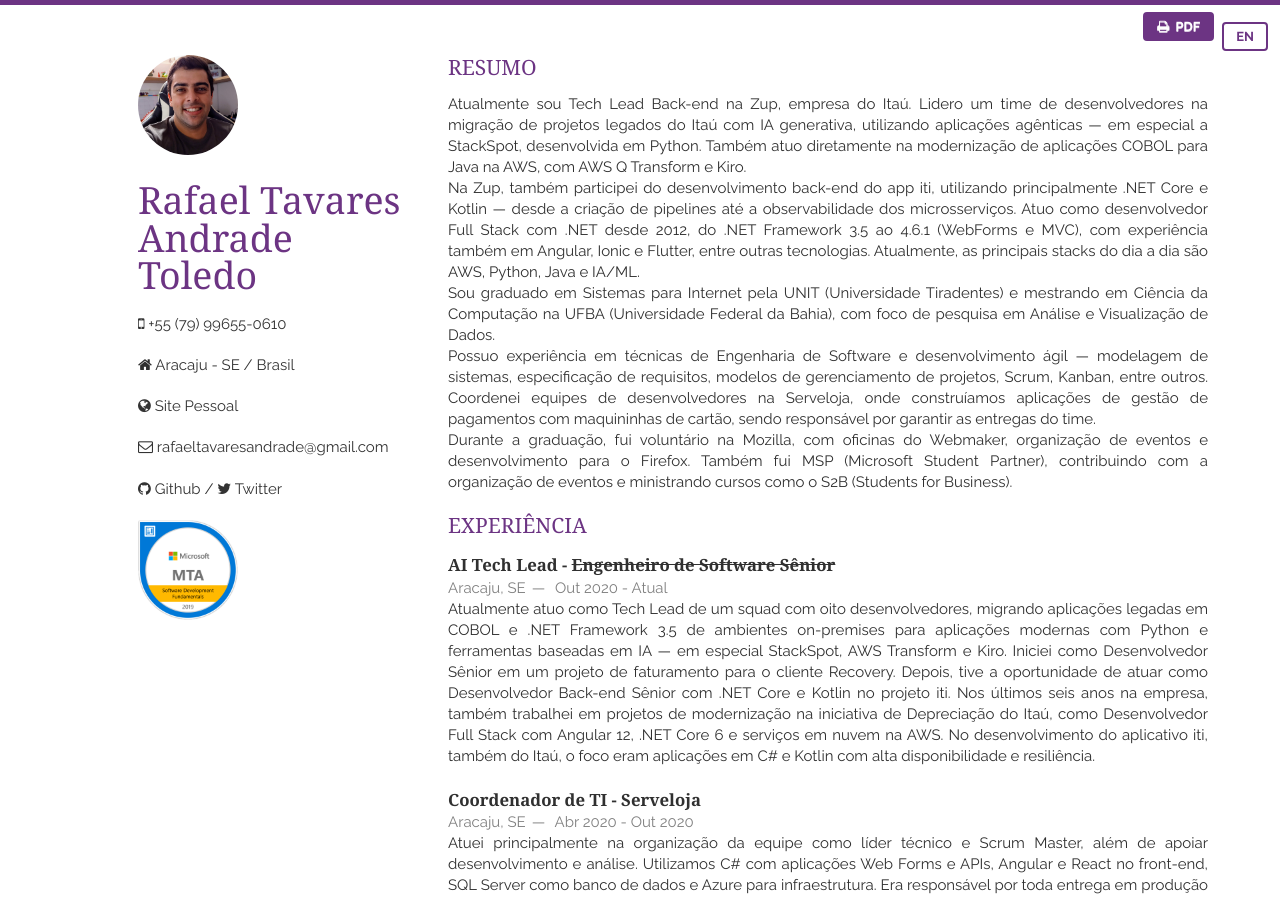
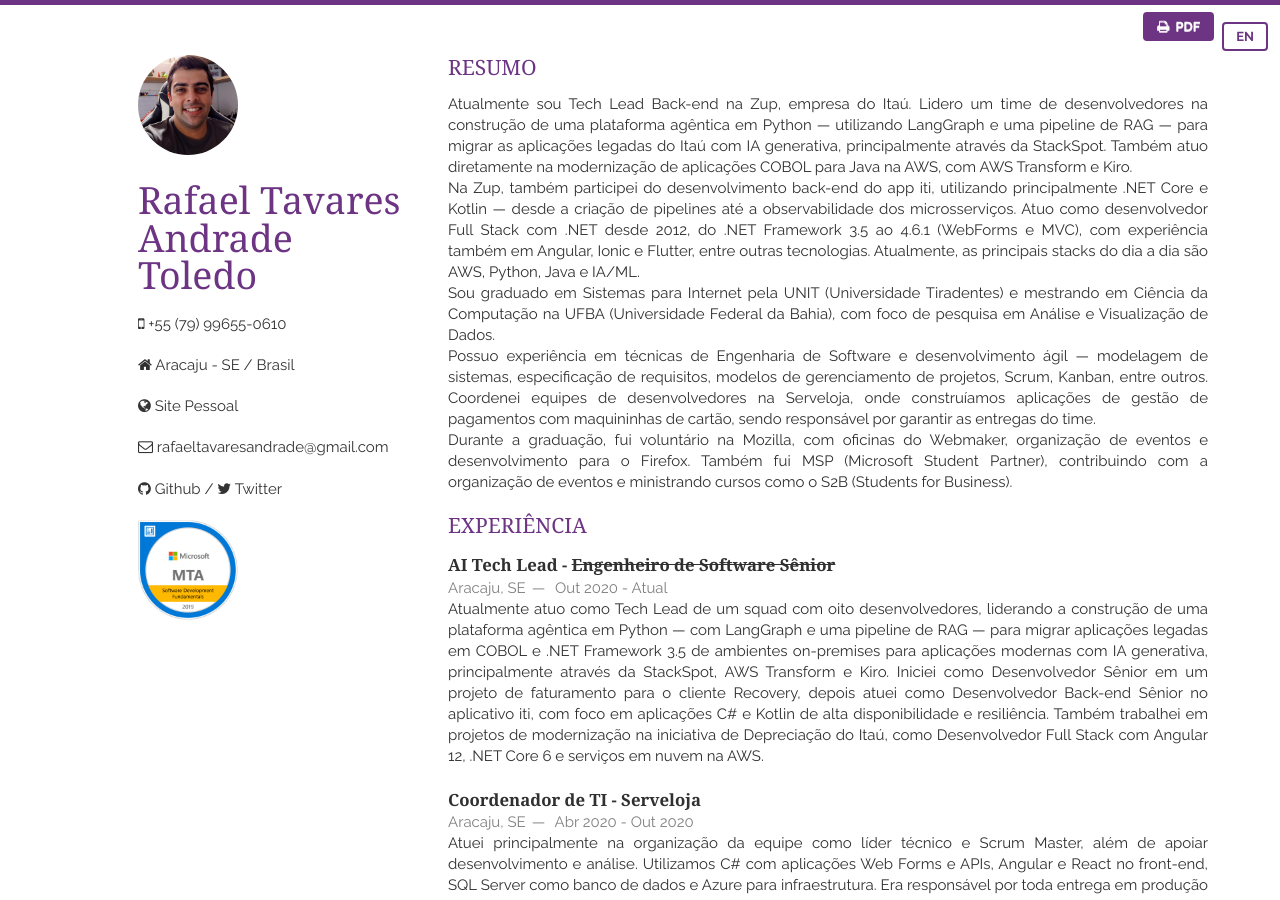
Before and after one commit to RafasTavares/resume-cv, a Jekyll site: the page built from pt/index.html, in a window 1280 px wide and 900 px high. Built offline with Jekyll 4.4.1, drawn with Linux system fonts in a browser that asks for light colours; nearby versions of some CDN libraries.

Commit message:
Update Summary and AI Tech Lead experience with agentic platform details
Highlights leading the team that builds an agentic platform in
Python (LangGraph + RAG pipeline) to migrate Itaú's legacy
applications, in both EN and PT-BR. Also fixes an "AWS Q Transform"
vs "AWS Transform" naming inconsistency and removes redundant
wording in the AI Tech Lead entry (duplicate mentions of the iti
project and a dangling "over the past six years" phrase).

Co-Authored-By: Claude Sonnet 5 <noreply@anthropic.com>

```diff
--- a/_includes/en/abstract.html
+++ b/_includes/en/abstract.html
@@ -2,8 +2,8 @@
     <h1>Summary</h1>
     <p>
         I am currently a Back-end Tech Lead at <a href="https://zupinnovation.com/"><b>Zup</b></a>, an <a href="https://www.itau.com.br/"><b>Itaú</b></a> company.
-        I lead a team of developers migrating Itaú legacy projects with generative AI, using agentic applications — especially StackSpot, built in Python.
-        I also work directly on modernizing COBOL applications to Java on AWS, using AWS Q Transform and Kiro.
+        I lead a team of developers building an agentic platform in Python — leveraging LangGraph and a RAG pipeline — to migrate Itaú's legacy applications with generative AI, primarily through StackSpot.
+        I also work directly on modernizing COBOL applications to Java on AWS, using AWS Transform and Kiro.
         <br />
         At Zup, I also contributed to the back-end development of the iti app, mainly using .NET Core and Kotlin — from pipeline creation
         to microservices observability.
--- a/_includes/pt-BR/abstract.html
+++ b/_includes/pt-BR/abstract.html
@@ -2,8 +2,8 @@
     <h1>Resumo</h1>
     <p>
         Atualmente sou Tech Lead Back-end na <a href="https://zupinnovation.com/"><b>Zup</b></a>, empresa do <a href="https://www.itau.com.br/"><b>Itaú</b></a>.
-        Lidero um time de desenvolvedores na migração de projetos legados do Itaú com IA generativa, utilizando aplicações agênticas — em especial a StackSpot, desenvolvida em Python.
-        Também atuo diretamente na modernização de aplicações COBOL para Java na AWS, com AWS Q Transform e Kiro.
+        Lidero um time de desenvolvedores na construção de uma plataforma agêntica em Python — utilizando LangGraph e uma pipeline de RAG — para migrar as aplicações legadas do Itaú com IA generativa, principalmente através da StackSpot.
+        Também atuo diretamente na modernização de aplicações COBOL para Java na AWS, com AWS Transform e Kiro.
         <br />
         Na Zup, também participei do desenvolvimento back-end do app iti, utilizando principalmente .NET Core e Kotlin — desde a criação de pipelines até a observabilidade dos microsserviços.
         Atuo como desenvolvedor Full Stack com .NET desde 2012, do .NET Framework 3.5 ao 4.6.1 (WebForms e MVC), com experiência também em Angular, Ionic e Flutter, entre outras tecnologias.
--- a/_includes/pt-BR/employment.html
+++ b/_includes/pt-BR/employment.html
@@ -9,12 +9,10 @@
             </span>
         </header>
         <p>
-            Atualmente atuo como Tech Lead de um squad com oito desenvolvedores, migrando aplicações legadas em COBOL e .NET Framework 3.5 de ambientes on-premises para aplicações modernas com Python e ferramentas baseadas em IA — em especial StackSpot, AWS Transform e Kiro.
+            Atualmente atuo como Tech Lead de um squad com oito desenvolvedores, liderando a construção de uma plataforma agêntica em Python — com LangGraph e uma pipeline de RAG — para migrar aplicações legadas em COBOL e .NET Framework 3.5 de ambientes on-premises para aplicações modernas com IA generativa, principalmente através da StackSpot, AWS Transform e Kiro.
 
-            Iniciei como Desenvolvedor Sênior em um projeto de faturamento para o cliente Recovery. Depois, tive a oportunidade de atuar como Desenvolvedor Back-end Sênior com .NET Core e Kotlin no projeto iti.
-
-            Nos últimos seis anos na empresa, também trabalhei em projetos de modernização na iniciativa de Depreciação do Itaú, como Desenvolvedor Full Stack com Angular 12, .NET Core 6 e serviços em nuvem na AWS.
-            No desenvolvimento do aplicativo iti, também do Itaú, o foco eram aplicações em C# e Kotlin com alta disponibilidade e resiliência.
+            Iniciei como Desenvolvedor Sênior em um projeto de faturamento para o cliente Recovery, depois atuei como Desenvolvedor Back-end Sênior no aplicativo iti, com foco em aplicações C# e Kotlin de alta disponibilidade e resiliência.
+            Também trabalhei em projetos de modernização na iniciativa de Depreciação do Itaú, como Desenvolvedor Full Stack com Angular 12, .NET Core 6 e serviços em nuvem na AWS.
         </p>
     </article>
 
```
Also changed, not shown: _includes/en/employment.html (+3 -5 lines).
